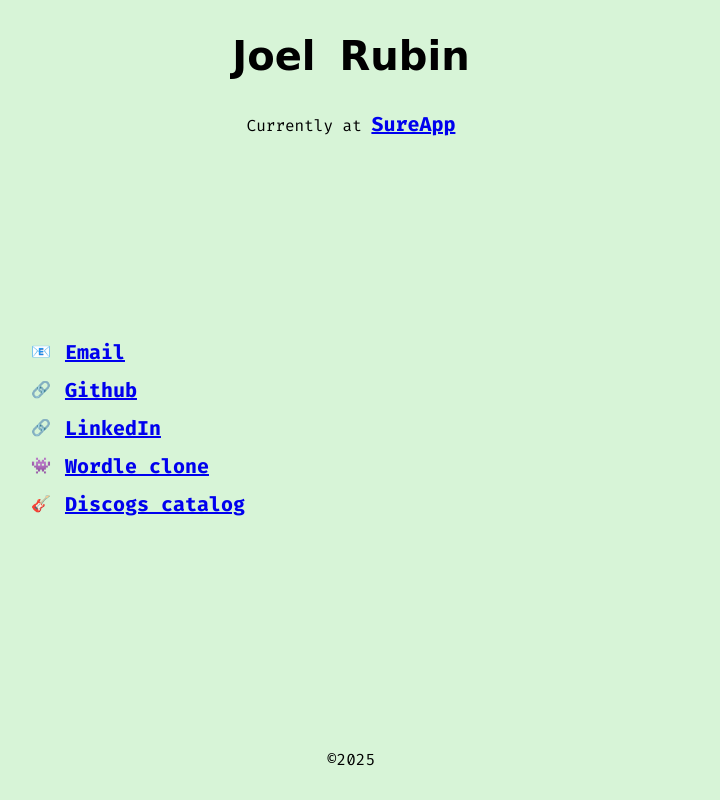
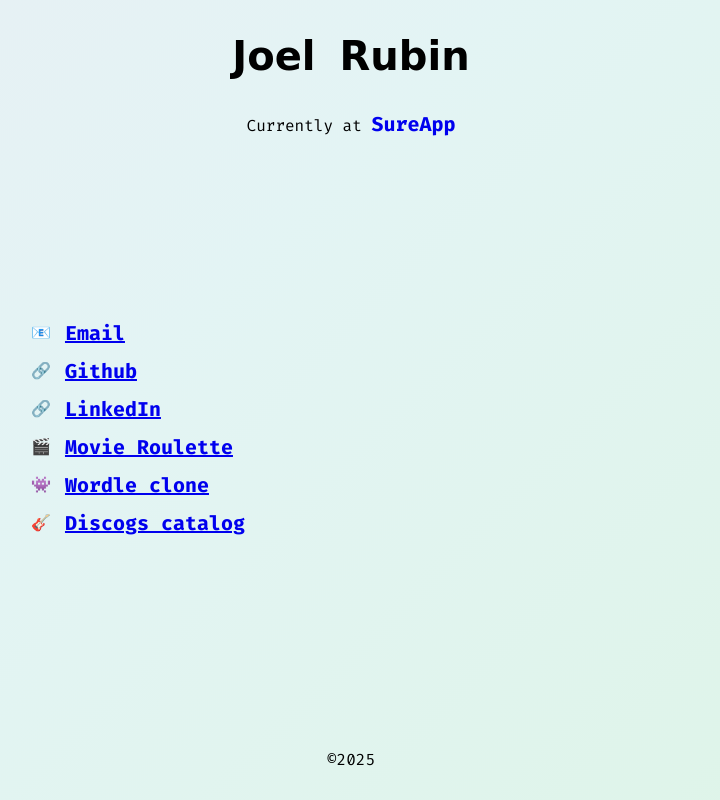
Before and after one commit to joelsrubin/updatePersonalSite, a plain HTML site: page index.html in a window 1280 px wide. Shown: the whole page, without its empty margins (289-1009 px from the left). Drawn offline with Linux system fonts and the light colour scheme; a web font is replaced by a local one.

Commit message:
update add link

```diff
--- a/index.html
+++ b/index.html
@@ -51,6 +51,12 @@
         </div>
 
         <div class="link">
+          <span> 🎬 </span>
+          <a href="https://movie-roulette.app/" target="_blank"
+            >Movie Roulette</a
+          >
+        </div>
+        <div class="link">
           <span> 👾 </span>
           <a href="https://my-wordle-experience.netlify.app/" target="_blank"
             >Wordle clone</a
--- a/styles.css
+++ b/styles.css
@@ -24,7 +24,21 @@
 
 html {
   height: 100%;
-  background-color: rgb(215, 244, 215);
+  background: linear-gradient(-45deg, #d7f4d7, #e3f4f4, #f4e3f4, #f4f4d7);
+  background-size: 400% 400%;
+  animation: gradientShift 15s ease infinite;
+}
+
+@keyframes gradientShift {
+  0% {
+    background-position: 0% 50%;
+  }
+  50% {
+    background-position: 100% 50%;
+  }
+  100% {
+    background-position: 0% 50%;
+  }
 }
 
 body {
@@ -40,6 +54,7 @@
 }
 .bio {
   margin-top: 20px;
+
 }
 
 main {
@@ -96,6 +111,19 @@
   font-weight: bold;
   /* width: 60px; */
   font-size: 20px;
+}
+
+.job {
+  transition: text-shadow 1s ease;
+  text-decoration: none;
+}
+
+.job:hover {
+  text-shadow: 0 0 10px rgba(255, 255, 255, 1),
+               0 0 20px rgba(255, 255, 255, 1),
+               0 0 30px rgba(100, 200, 255, 0.8),
+               0 0 40px rgba(100, 200, 255, 0.8),
+               0 0 50px rgba(100, 200, 255, 0.6)
 }
 
 .name {
```
